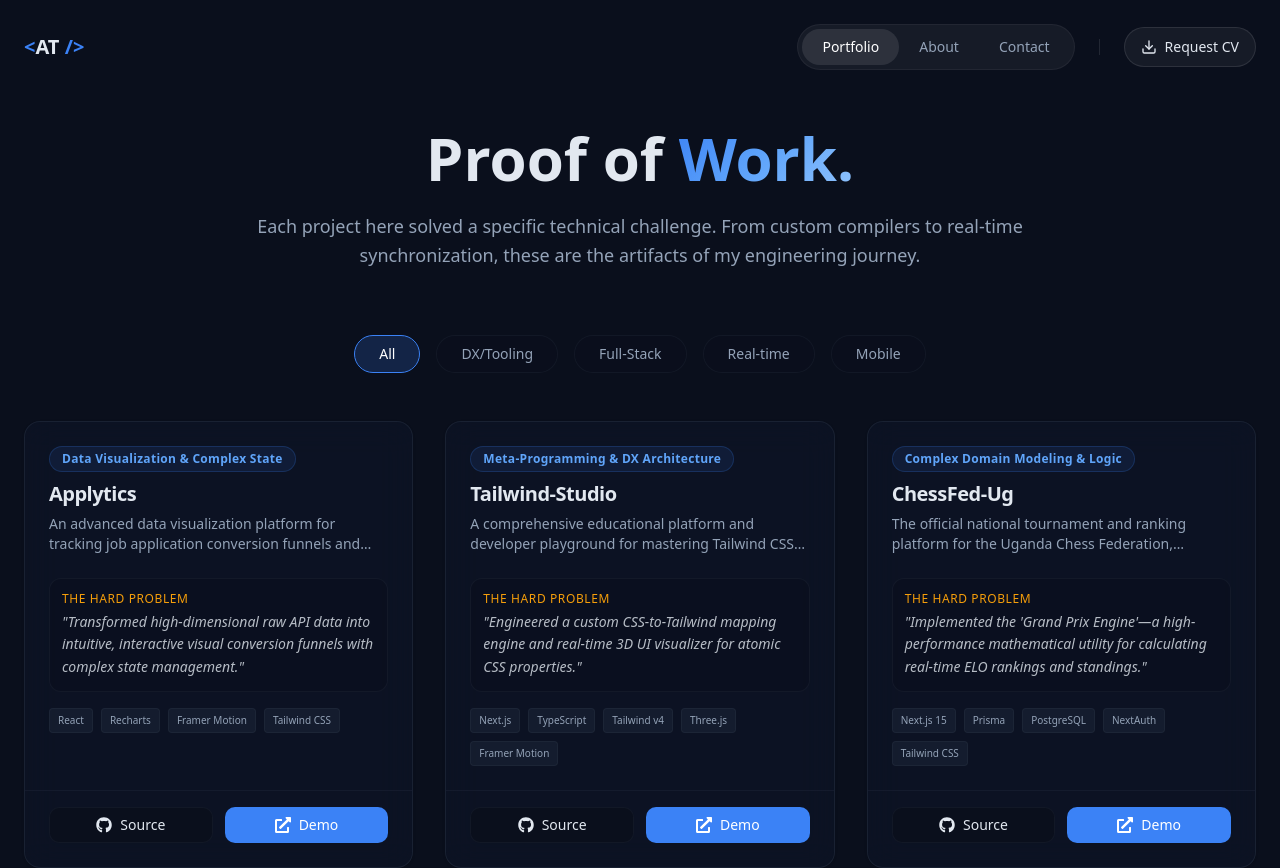
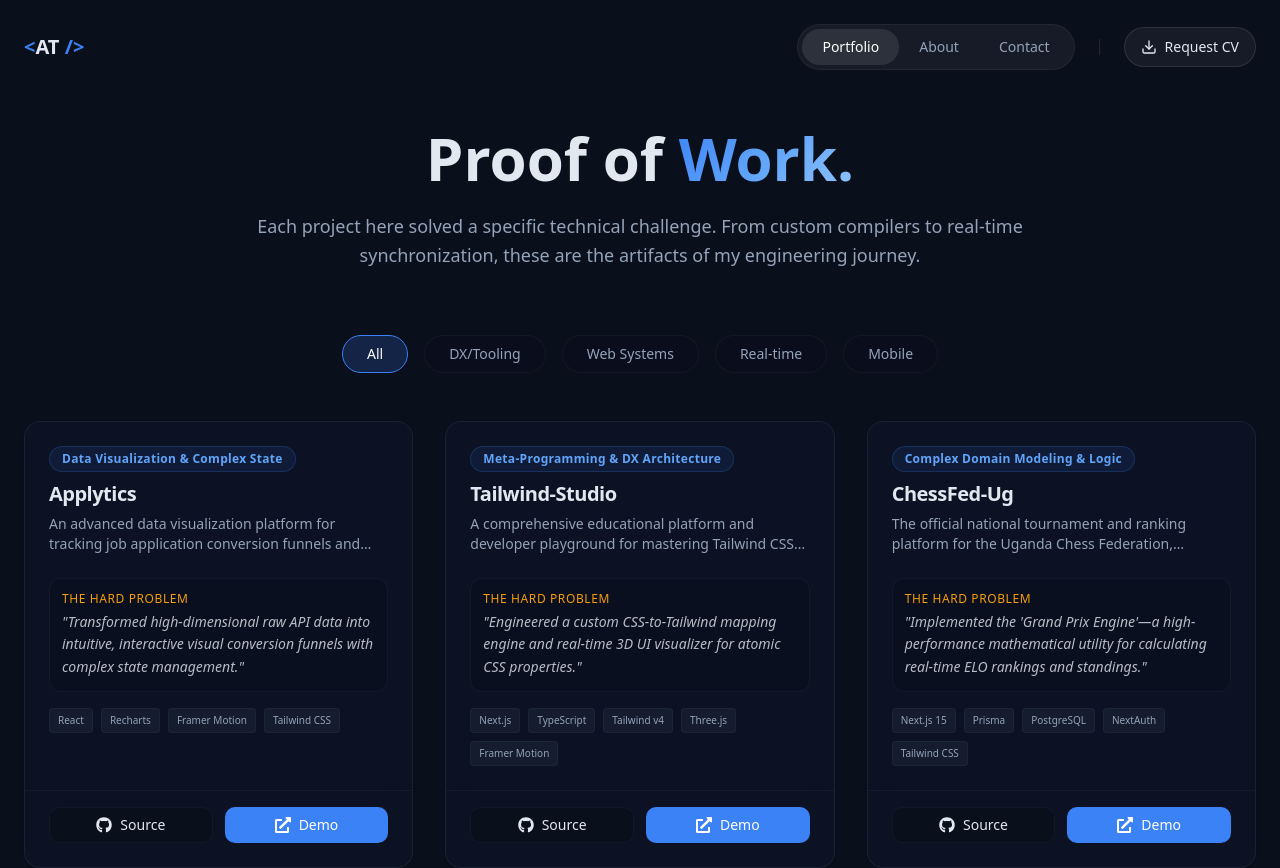
Before and after one commit to AskTiba/AskTiba-Engine, a Next.js app: page /portfolio in a window 1280 px wide. Shown: the top 868 px of the page. Built offline with nearby package versions, Linux system fonts and the light colour scheme.

Commit message:
fix: Update TypeScript category types to match new 'Web Systems' branding

```diff
--- a/src/app/portfolio/page.tsx
+++ b/src/app/portfolio/page.tsx
@@ -6,7 +6,7 @@
 import { portfolioData } from "@/lib/portfolio-data";
 import { motion, AnimatePresence } from "framer-motion";
 
-const CATEGORIES = ["All", "DX/Tooling", "Full-Stack", "Real-time", "Mobile"] as const;
+const CATEGORIES = ["All", "DX/Tooling", "Web Systems", "Real-time", "Mobile"] as const;
 
 export default function PortfolioPage() {
   const [activeCategory, setActiveCategory] = useState<typeof CATEGORIES[number]>("All");
--- a/src/lib/portfolio-data.ts
+++ b/src/lib/portfolio-data.ts
@@ -4,7 +4,7 @@
   techStack: string[];
   seniorSignal: string;
   hardProblem: string;
-  category: "DX/Tooling" | "Full-Stack" | "Real-time" | "Mobile";
+  category: "DX/Tooling" | "Web Systems" | "Real-time" | "Mobile";
   links: {
     github: string;
     live: string;
```
